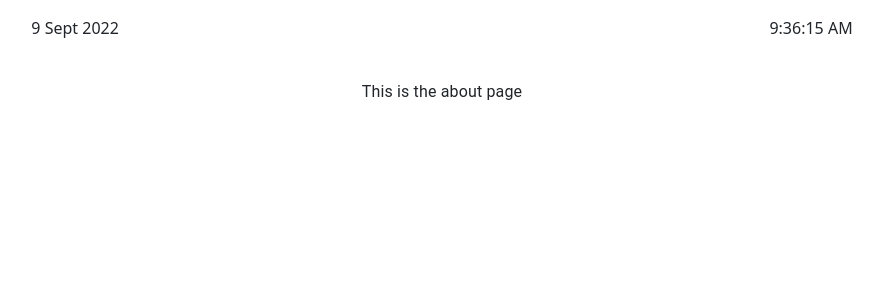
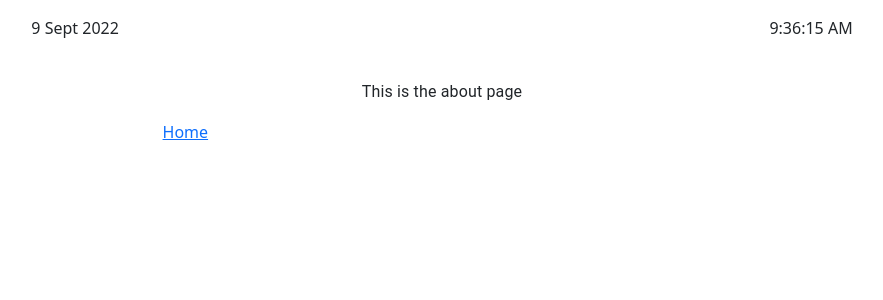
Before and after one commit to chrisr0dgers/f1-schedule, a React (Create React App) app: page /about in a window 1280 px wide. Shown: the top 300 px of the page, without its empty margins (198-1081 px from the left). Built offline with nearby package versions, Linux system fonts and the light colour scheme.

Commit message:
Router links

```diff
--- a/src/App.scss
+++ b/src/App.scss
@@ -4,8 +4,8 @@
   padding: 0 30px;
 }
 
-a {
-  &:hover {
-    color: #fff;
-  }
-}
+// a {
+//   &:hover {
+//     color: #fff;
+//   }
+// }
--- a/src/about.js
+++ b/src/about.js
@@ -1,5 +1,6 @@
-import { CircularProgress, Grid, Typography } from '@mui/material';
-import React, { Component } from 'react';
+import { CircularProgress, Grid, Typography } from "@mui/material";
+import React, { Component } from "react";
+import { Link, NavLink } from "react-router-dom";
 
 class About extends Component {
   render() {
@@ -8,6 +9,11 @@ class About extends Component {
         <Grid md="6" textAlign="center" sx={{ mx: "auto", mt: 5 }}>
           <Typography paragraph={true}>This is the about page</Typography>
         </Grid>
+        <Grid item lg={7} md={8} xs={12} textAlign="center" pb={2}>
+          <NavLink to={"/"}>
+            Home
+          </NavLink>
+        </Grid>
       </Grid>
     );
   }
--- a/src/components/calendar/calendar.js
+++ b/src/components/calendar/calendar.js
@@ -3,6 +3,7 @@ import axios from "axios";
 import Event from "../race/Race";
 import Grid from "@mui/material/Grid";
 import { Button, CircularProgress } from "@mui/material";
+import { Link } from "react-router-dom";
 
 const Calendar = () => {
   const [events, setEvents] = useState([]);
@@ -46,6 +47,9 @@ const Calendar = () => {
       {events.map((event) => {
         return <Event key={event.raceName} event={event} />;
       })}
+      <Grid item lg={7} md={8} xs={12} textAlign="center" pb={2}>
+        <Link to={"about"}>About</Link>
+      </Grid>
     </Grid>
   );
 };
```
